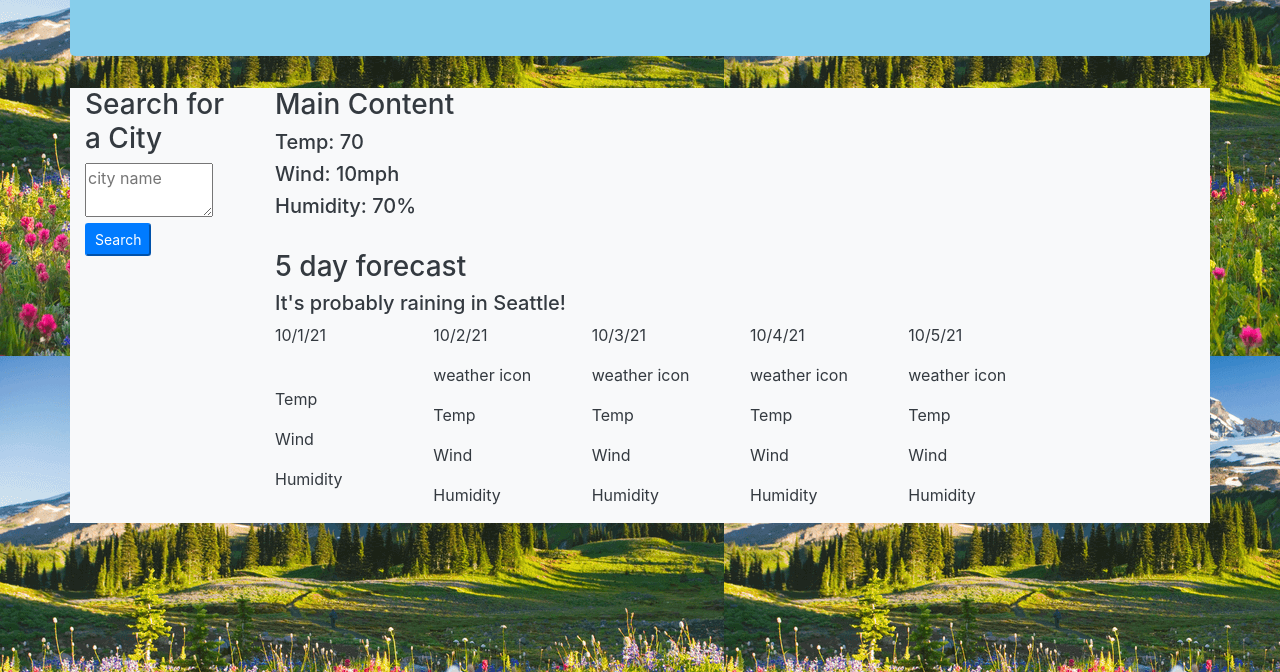
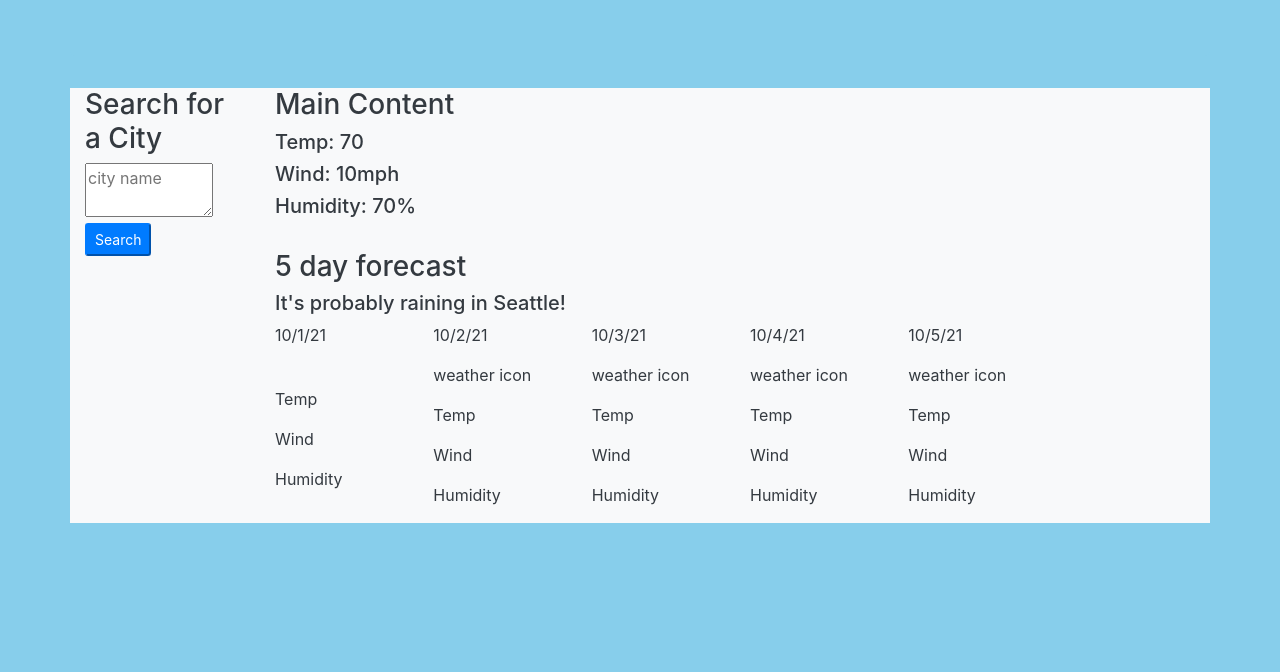
Before and after one commit to cpysden-coder/weather-dashboard, a plain HTML site: page index.html in a window 1280 px wide. Shown: the part 128-800 px from the top of the page. Drawn offline with nearby package versions, Linux system fonts and the light colour scheme.

Commit message:
changed bsckground to color vs image

```diff
--- a/assets/css/style.css
+++ b/assets/css/style.css
@@ -1,5 +1,6 @@
 body {
-    background-image: url("../images/mt-rainier.png");
+    /* background-image: url("../images/mt-rainier.png"); */
+    background-color:#87ceeb;
 }
 
 .myJumbotron {
```
